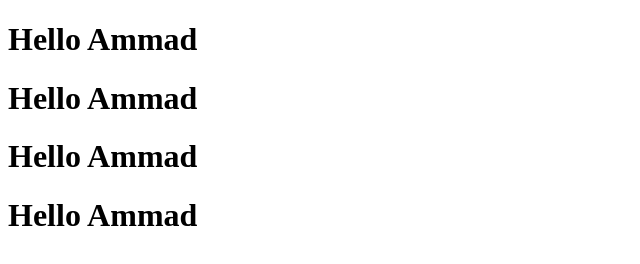
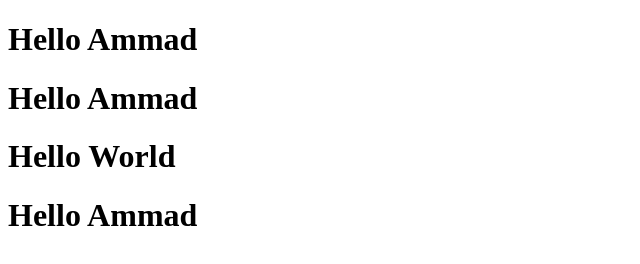
Before and after one commit to Ammadullah1/FirstGitFolder, a plain HTML site: page index.html in a window 1280 px wide. Shown: the full height of the page, 0-640 px from the left. Drawn offline with Linux system fonts and the light colour scheme.

Commit message:
Update index.html

```diff
--- a/index.html
+++ b/index.html
@@ -9,7 +9,7 @@
 <body>
     <h1>Hello Ammad</h1>
     <h1>Hello Ammad</h1>
-    <h1>Hello Ammad</h1>
+    <h1>Hello World</h1>
     <h1>Hello Ammad</h1>
 
 </body>
```
